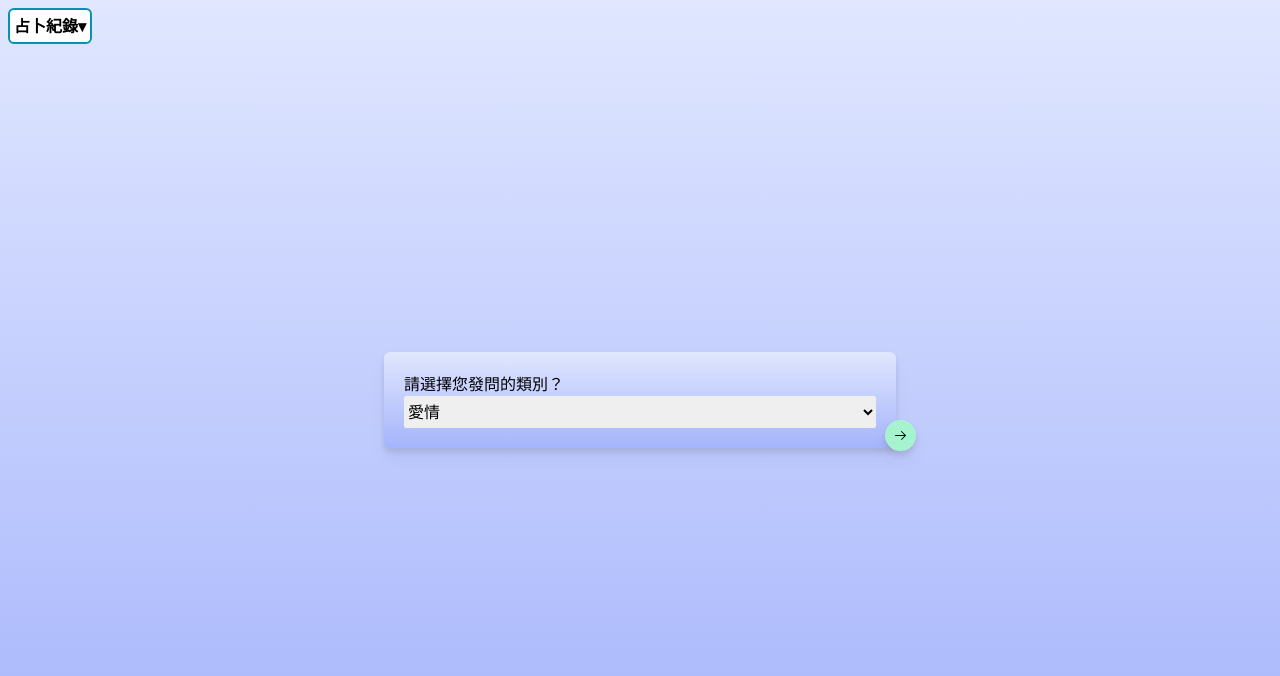
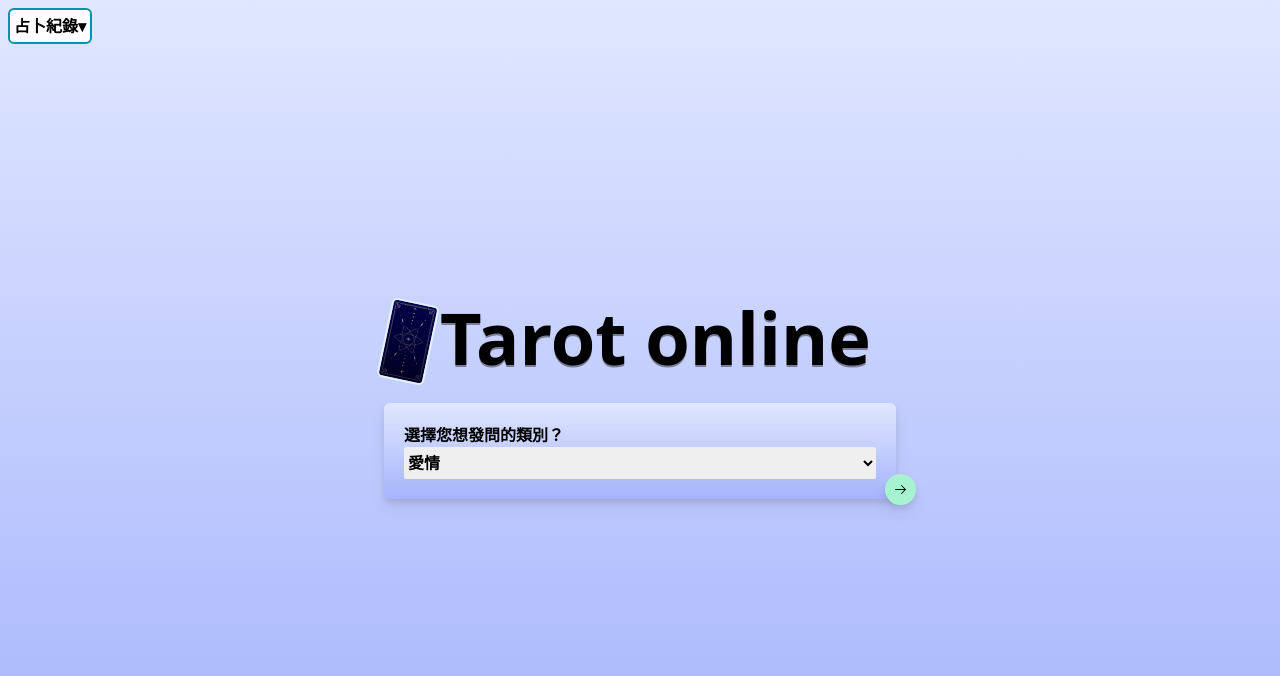
Before and after one commit to sos78819/0712, a React (Vite) app in the folder ta-project/: page / in a window 1280 px wide. Shown: the top 676 px of the page. Built offline with nearby package versions, Linux system fonts and the light colour scheme.

Commit message:
feat:新增標題

```diff
--- a/ta-project/src/components/card-draw.jsx
+++ b/ta-project/src/components/card-draw.jsx
@@ -1,24 +1,33 @@
 import { CardImg } from "./card-img"
 import { CardSingle } from "./card-single"
-const CardDraw = ({ CardDrawHandler,Cards }) => {
+const CardDraw = ({ CardDrawHandler, Cards }) => {
 
 
 
   return (
     <>
       <div className="w-full flex flex-wrap justify-center mt-3 md:mt-0 py-3 bg-gradient-to-b from-indigo-50 to-transparent opacity-85">
-        {Cards.map((card,idx) => (
-          idx === 0?
-          !card.hidden ?<CardSingle className="lg:w-[100px] md:w-[89px] sm:w-[58px] xs:w-[50px] cursor-pointer hover:mt-[-10px]"  onClick={() => CardDrawHandler(card.cardId)} key={card.cardId}><CardImg  number="TarDefault"></CardImg></CardSingle>:
-          !card.style
-          ?<CardSingle className="lg:w-[100px] md:w-[89px] sm:w-[58px] xs:w-[50px] cursor-pointer" key={card.cardId}><CardImg className="opacity-0" number="TarDefault"></CardImg></CardSingle>:
-          <CardSingle className="lg:w-[100px] md:w-[89px] sm:w-[58px] xs:w-[50px] cursor-pointer"  key={card.cardId}><CardImg className="up-animation"  number="TarDefault"></CardImg></CardSingle>:
-          !card.hidden ?<CardSingle className="lg:w-[100px] md:w-[89px] sm:w-[58px] xs:w-[50px] cursor-pointer hover:mt-[-10px] ml-[-20px]"  onClick={() => CardDrawHandler(card.cardId)} key={card.cardId}><CardImg  number="TarDefault"></CardImg></CardSingle>:
-          !card.style
-          ?<CardSingle className="lg:w-[100px] md:w-[89px] sm:w-[58px] xs:w-[50px] cursor-pointer ml-[-20px]" key={card.cardId}><CardImg className="opacity-0" number="TarDefault"></CardImg></CardSingle>:
-          <CardSingle className="lg:w-[100px] md:w-[89px] sm:w-[58px] xs:w-[50px]
-          lg:h-[calc(100px*1.75)] md:h-[calc(89px*1.75)] sm:h-[calc(58px*1.75)] xs:h-[calc(50px*1.75)]  cursor-pointer ml-[-20px]"  key={card.cardId}><CardImg className="up-animation"  number="TarDefault"></CardImg></CardSingle>
-
+        {Cards.map((card, idx) => (
+          idx === 0 ?
+            !card.hidden ? <CardSingle className="lg:w-[100px] md:w-[89px] sm:w-[58px] xs:w-[50px]
+           lg:h-[calc(100px*1.75)] md:h-[calc(89px*1.75)] sm:h-[calc(58px*1.75)] xs:h-[calc(50px*1.75)]
+          cursor-pointer hover:mt-[-10px]"  onClick={() => CardDrawHandler(card.cardId)} key={card.cardId}><CardImg number="TarDefault"></CardImg></CardSingle> :
+              !card.style
+                ? <CardSingle className="lg:w-[100px] md:w-[89px] sm:w-[58px] xs:w-[50px] cursor-pointer
+           lg:h-[calc(100px*1.75)] md:h-[calc(89px*1.75)] sm:h-[calc(58px*1.75)] xs:h-[calc(50px*1.75)]"
+                  key={card.cardId}><CardImg className="opacity-0" number="TarDefault"></CardImg></CardSingle> :
+                <CardSingle className="lg:w-[100px] md:w-[89px] sm:w-[58px] xs:w-[50px] cursor-pointer
+           lg:h-[calc(100px*1.75)] md:h-[calc(89px*1.75)] sm:h-[calc(58px*1.75)] xs:h-[calc(50px*1.75)]"
+                  key={card.cardId}><CardImg className="up-animation" number="TarDefault"></CardImg></CardSingle> :
+            !card.hidden ? <CardSingle className="lg:w-[100px] md:w-[89px] sm:w-[58px] xs:w-[50px] cursor-pointer hover:mt-[-10px] ml-[-20px]
+          lg:h-[calc(100px*1.75)] md:h-[calc(89px*1.75)] sm:h-[calc(58px*1.75)] xs:h-[calc(50px*1.75)]"
+              onClick={() => CardDrawHandler(card.cardId)} key={card.cardId}><CardImg number="TarDefault"></CardImg></CardSingle> :
+              !card.style
+                ? <CardSingle className="lg:w-[100px] md:w-[89px] sm:w-[58px] xs:w-[50px]
+           lg:h-[calc(100px*1.75)] md:h-[calc(89px*1.75)] sm:h-[calc(58px*1.75)] xs:h-[calc(50px*1.75)]
+          cursor-pointer ml-[-20px]" key={card.cardId}><CardImg className="opacity-0" number="TarDefault"></CardImg></CardSingle> :
+                <CardSingle className="lg:w-[100px] md:w-[89px] sm:w-[58px] xs:w-[50px]
+          lg:h-[calc(100px*1.75)] md:h-[calc(89px*1.75)] sm:h-[calc(58px*1.75)] xs:h-[calc(50px*1.75)]  cursor-pointer ml-[-20px]"  key={card.cardId}><CardImg className="up-animation" number="TarDefault"></CardImg></CardSingle>
 
         ))}
       </div></>
--- a/ta-project/src/components/question-form/question-select.jsx
+++ b/ta-project/src/components/question-form/question-select.jsx
@@ -4,7 +4,7 @@ const QuestionSelect = ({ step, typeOption, typeChange }) => {
 
     return (
         <div className="w-full">
-            <Lebel>{step === 1 ? "請選擇您發問的類別？":"請選擇問題細節"}</Lebel>
+            <Lebel>{step === 1 ? "選擇您想發問的類別？":"請選擇問題細節"}</Lebel>
             <Select typeChange={typeChange} className="py-1 rounded-sm w-full">
                 {typeOption.map((item) =>
                     <option key={item.id} value={item.id}>{item.title}</option>
--- a/ta-project/src/components/question-form/question-type-form.jsx
+++ b/ta-project/src/components/question-form/question-type-form.jsx
@@ -4,11 +4,18 @@ import { Button } from "../ui/button";
 import { Arrow } from "../ui/arrow";
 
 // eslint-disable-next-line react/prop-types
-const QuestionType = ({ step, typeChange, typeOption, stephandler}) => {
+const QuestionType = ({ step, typeChange, typeOption, stephandler }) => {
 
     return (<div>
-        <div className="w-full h-[100vh] flex justify-center items-center">
+        <div className="w-full h-[100vh] flex justify-center items-center group font-bold">
             <div className="w-[60%] md:w-[40%] relative">
+                <div className="w-full flex  pb-5">
+                    <div className="w-12 group-hover:rotate-12 ">
+                        <img className="w-full border-sky-100 border-2 rounded-md" src="/cards/TarDefault.jpg" alt="" />
+                    </div>
+
+                    <h1 className="text-7xl ml-2 text-center [text-shadow:_0_2px_0_rgb(0_0_0_/_40%)] font-bold">Tarot online</h1>
+                </div>
                 <QuestionForm>
                     <QuestionSelect step={step} typeChange={typeChange} typeOption={typeOption} />
                 </QuestionForm>
--- a/ta-project/src/js/questionOption.js
+++ b/ta-project/src/js/questionOption.js
@@ -73,7 +73,7 @@ export const fortuneOption =
 export const QuestionTypeName =
 {
   "love_1": "[感情]單身問未來感情發展",
-  "love_2": "[感感情]與特定對象感情發展",
+  "love_2": "[感情]與特定對象感情發展",
   "career_1": "[事業]當前工作發展",
   "career_2": "[事業]求職/轉職",
   "fortune_1": "[財運]薪資收入",
```
